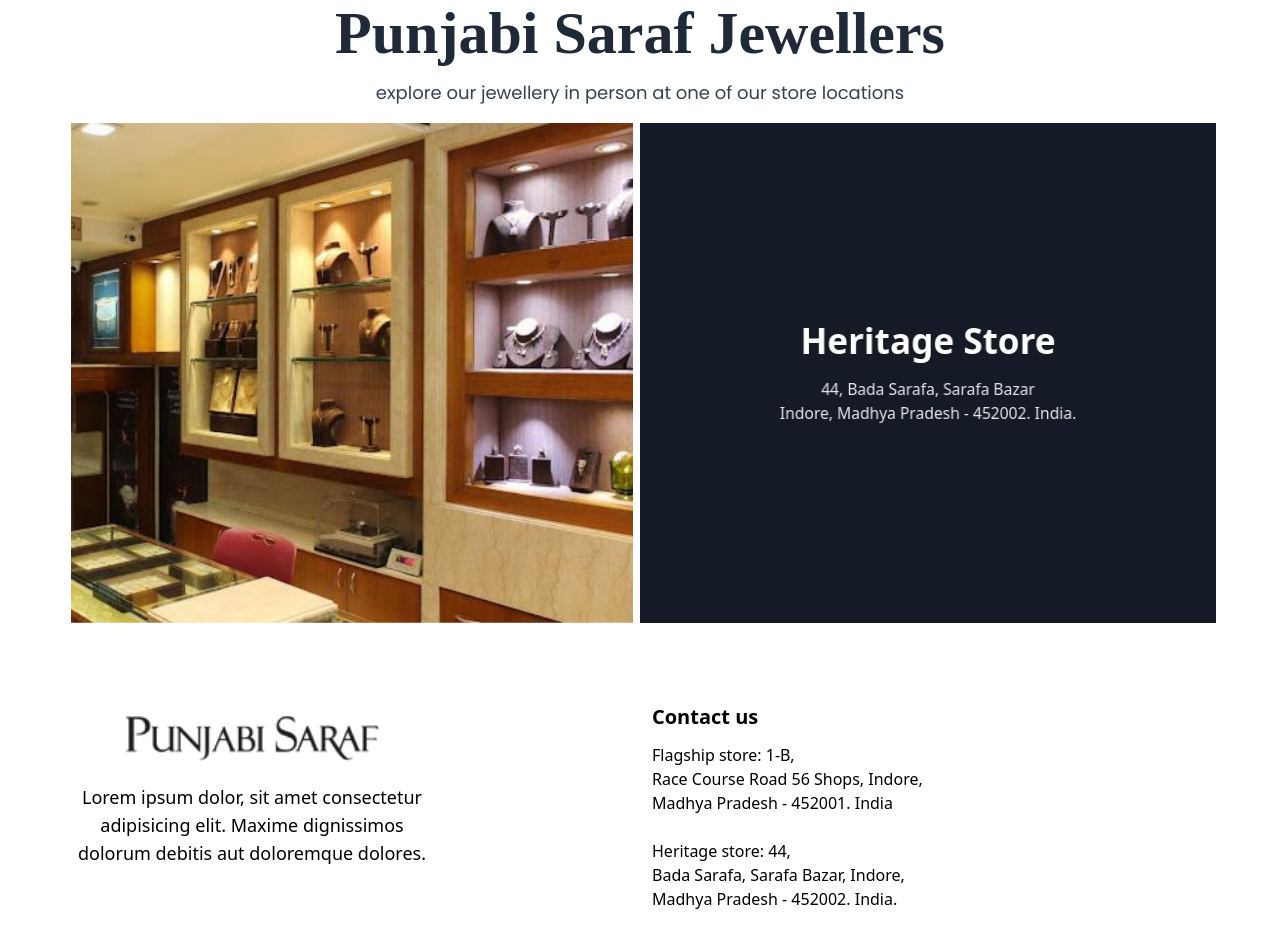
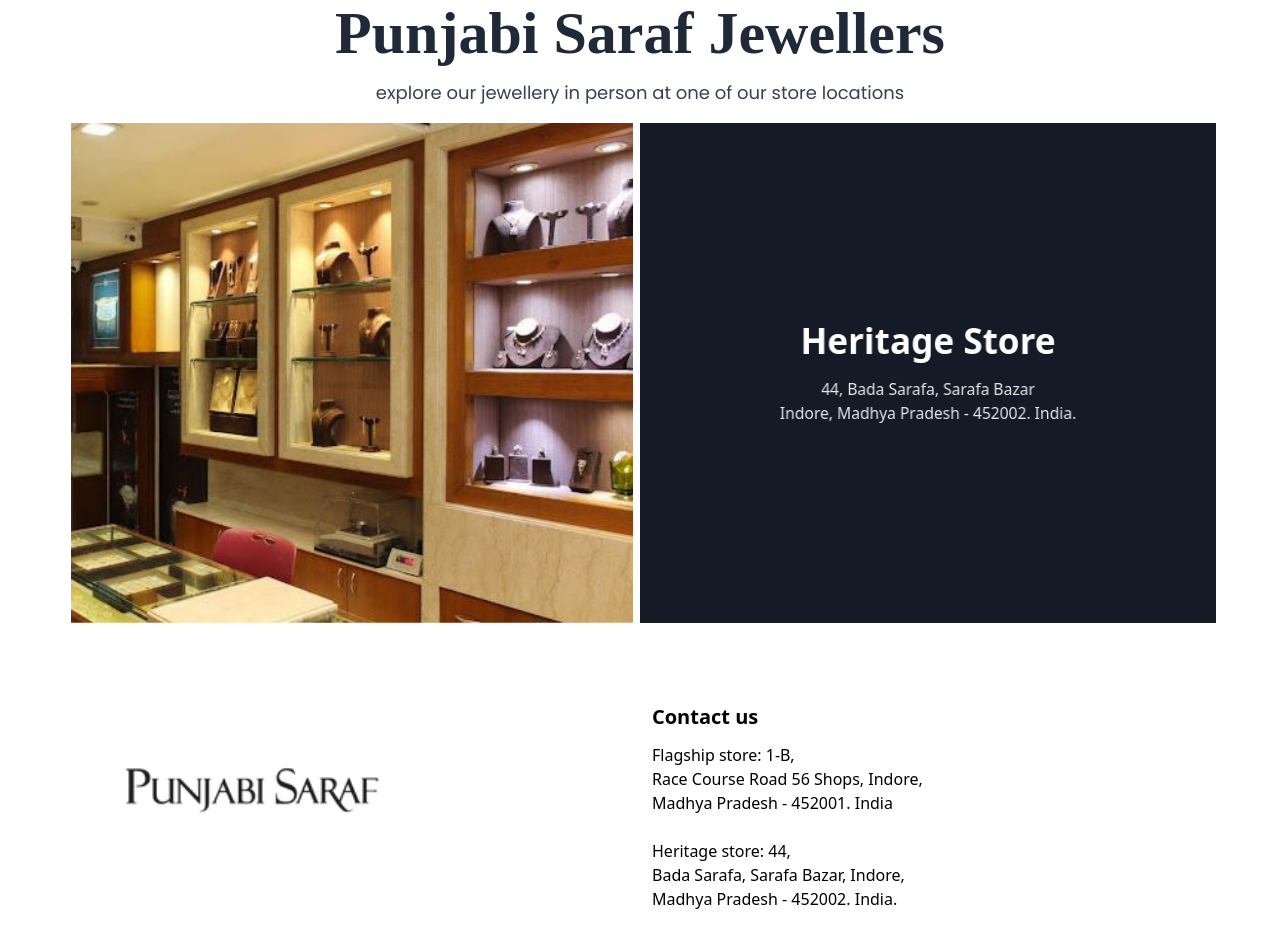
Before and after one commit to acme9614/punjabi_saraf, a plain HTML site: page index.html in a window 1280 px wide. Shown: the part 2309-3256 px from the top of the page. Drawn offline with nearby package versions, Linux system fonts and the light colour scheme.

Commit message:
punjabi_saraf jwls layout update

```diff
--- a/index.html
+++ b/index.html
@@ -823,7 +823,7 @@
     <footer>
       <div class="w-full px-4 py-6 md:py-10 bg-white text-black">
         <div
-          class="max-w-6xl mx-auto grid gap-6 md:grid-cols-2 lg:grid-cols-2 items-start"
+          class="max-w-6xl mx-auto grid gap-6 md:grid-cols-2 lg:grid-cols-2 items-center"
         >
           <div class="flex flex-col gap-4 mt-4 md:mt-0 md:mb-10">
             <!-- Center: Logo -->
@@ -840,12 +840,7 @@
               </a>
             </div>
 
-            <div>
-              <p class="text-lg text-start md:text-center md:w-2/3">
-                Lorem ipsum dolor, sit amet consectetur adipisicing elit. Maxime
-                dignissimos dolorum debitis aut doloremque dolores.
-              </p>
-            </div>
+
           </div>
 
           <!-- Contact Details -->
```
